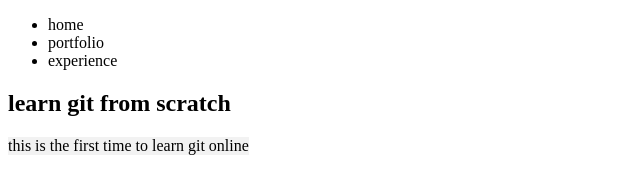
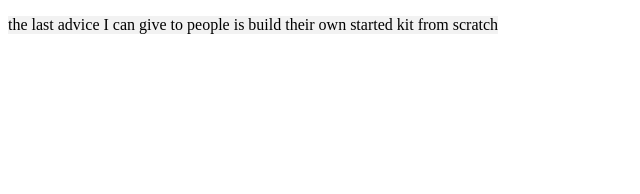
Before and after one commit to Gabriel-Andy/Git-course, a plain HTML site: page index.html in a window 1280 px wide. Shown: the whole page, without its empty margins (0-640 px from the left). Drawn offline with Linux system fonts and the light colour scheme.

```diff
--- a/index.html
+++ b/index.html
@@ -7,14 +7,9 @@
     <title>Document</title>
   </head>
   <body>
-    <main>
-      <ul>
-        <li>home</li>
-        <li>portfolio</li>
-        <li>experience</li>
-      </ul>
-    </main>
-    <h2>learn git from scratch</h2>
-    <p>this is the first time to learn git online</p>
+    <p>
+      the last advice I can give to people is build their own started kit from
+      scratch
+    </p>
   </body>
 </html>
```
